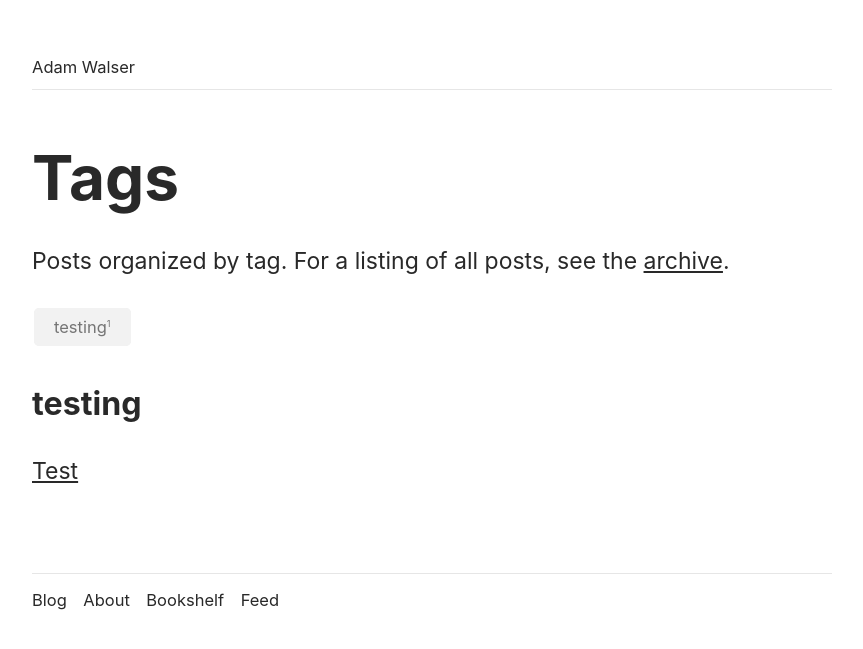
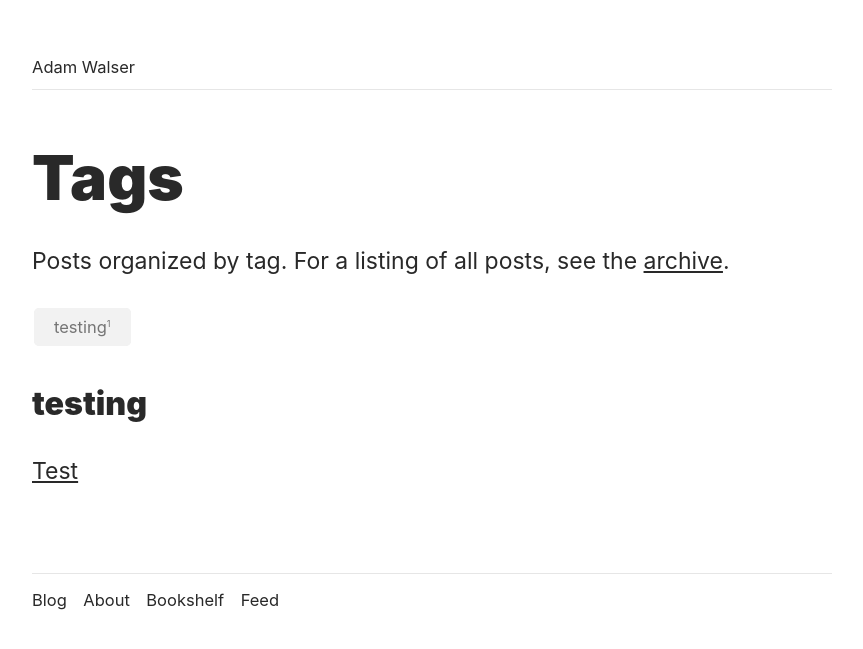
Before and after one commit to ajpwalser/ajpwalser.github.io, a Jekyll site: the page built from tags.html, in a window 1280 px wide. Shown: the top 649 px of the page, without its empty margins (208-1071 px from the left). Built offline with Jekyll 4.4.1, drawn with Linux system fonts in a browser that asks for light colours; some web fonts are replaced.

Commit message:
Update style.css

```diff
--- a/css/style.css
+++ b/css/style.css
@@ -75,6 +75,13 @@ a:active {
 }
 
 /* Headings */
+
+h1,
+h2,
+h3,
+h4 {
+	font-weight: 900;
+}
 
 h1 {
 	font-size: 3.2em;
```
